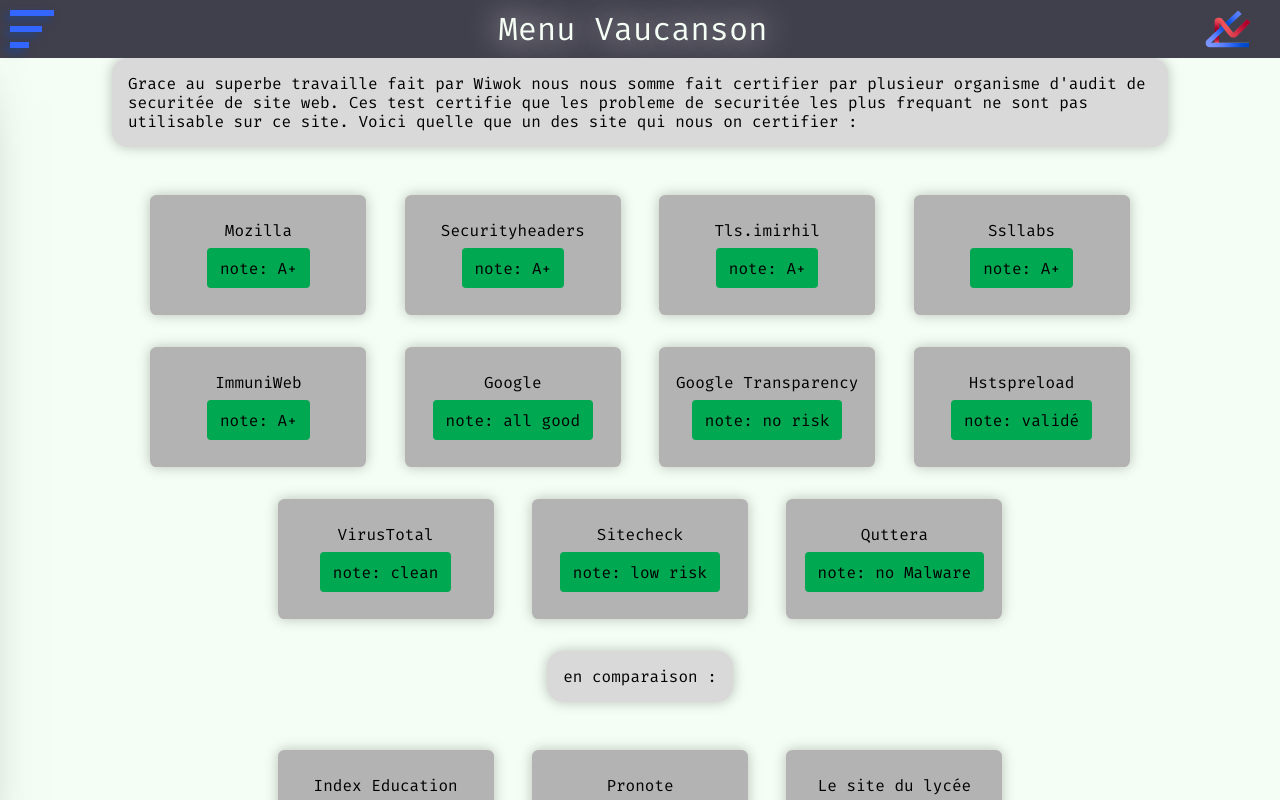
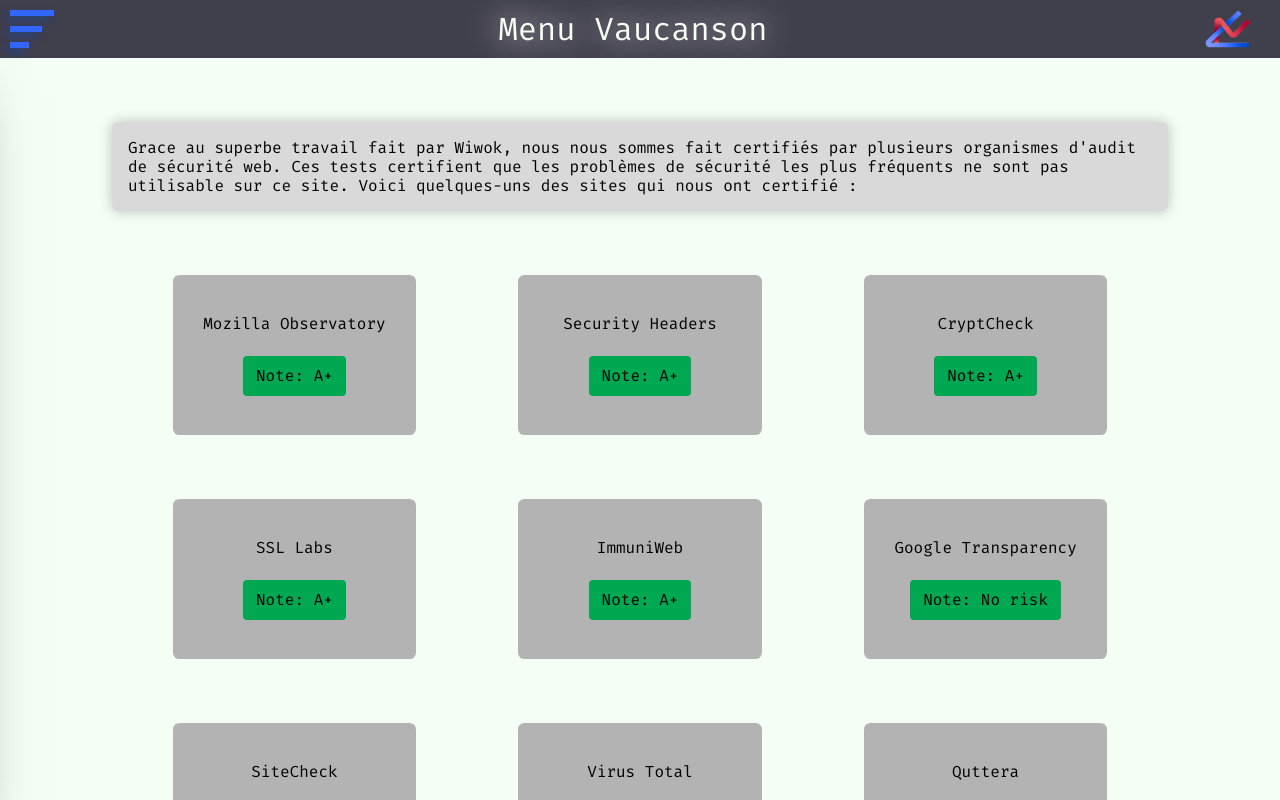
Before and after one commit to Menu-Vaucanson/Desktop, a React (Create React App) app: page /Security in a window 1280 px wide. Shown: the top 800 px of the page. Built offline with nearby package versions, Linux system fonts and the light colour scheme.

Commit message:
Refactored all the security page

```diff
--- a/src/Components/Security.tsx
+++ b/src/Components/Security.tsx
@@ -1,109 +1,128 @@
 function Security() {
-	const securityTest: Array<{ name: string, rate: string, colors: string, link: string }> = [
+	function TheirSecurity() {
+		const TheirTests: Array<{ name: string, rate: string, color: string, link: string }> = [
 			{
-			name: "Mozilla",
+				name: "Index Education (Mozilla Observatory)",
+				rate: "C",
+				color: "yellow",
+				link: "https://observatory.mozilla.org/analyze/www.index-education.com"
+			}, {
+				name: "PRONOTE (Mozilla Observatory)",
+				rate: "D+",
+				color: "orange",
+				link: "https://observatory.mozilla.org/analyze/0380033e.index-education.net"
+			}, {
+				name: "Lycée Vaucanson (Mozilla Observatory)",
+				rate: "D+",
+				color: "orange",
+				link: "https://observatory.mozilla.org/analyze/lycee-vaucanson-grenoble.web.ac-grenoble.fr"
+			}
+		];
+
+		return (
+			<div className="SecurityBoxs">
+				{TheirTests.map((element, i) => {
+					return (
+						<a className="SecurityBox" href={element.link} target="_blank" rel="noreferrer" key={i}>
+							<div className="SecurityName">
+								{element.name}
+							</div>
+							<div className={"SecurityRate " + element.color}>
+								Note: {element.rate}
+							</div>
+						</a>
+					);
+				})}
+			</div>
+		);
+	}
+
+	function OurSecurity() {
+		const OurTests: Array<{ name: string, rate: string, color: string, link: string }> = [
+			{
+				name: "Mozilla Observatory",
 				rate: "A+",
-			colors: "green",
+				color: "green",
 				link: "https://observatory.mozilla.org/analyze/menuvox.fr"
 			}, {
-			name: "Securityheaders",
+				name: "Security Headers",
 				rate: "A+",
-			colors: "green",
+				color: "green",
 				link: "https://securityheaders.com/?followRedirects=on&hide=on&q=menuvox.fr"
 			}, {
-			name: "Tls.imirhil",
+				name: "CryptCheck",
 				rate: "A+",
-			colors: "green",
+				color: "green",
 				link: "https://tls.imirhil.fr/https/menuvox.fr"
 			}, {
-			name: "Ssllabs",
+				name: "SSL Labs",
 				rate: "A+",
-			colors: "green",
+				color: "green",
 				link: "https://www.ssllabs.com/ssltest/analyze?d=menuvox.fr"
 			}, {
 				name: "ImmuniWeb",
 				rate: "A+",
-			colors: "green",
+				color: "green",
 				link: "https://www.immuniweb.com/ssl/menuvox.fr/MnPOVJDs/"
 			}, {
-			name: "Google",
-			rate: "all good",
-			colors: "green",
-			link: "https://csp-evaluator.withgoogle.com/?csp=https://menuvox.fr"
-		}, {
 				name: "Google Transparency",
-			rate: "no risk",
-			colors: "green",
+				rate: "No risk",
+				color: "green",
 				link: "https://transparencyreport.google.com/safe-browsing/search?url=menuvox.fr"
 			}, {
-			name: "Hstspreload",
-			rate: "validé",
-			colors: "green",
-			link: "https://hstspreload.org?domain=menuvox.fr"
-		}, {
-			name: "VirusTotal",
-			rate: "clean",
-			colors: "green",
-			link: "https://www.virustotal.com/gui/url/181a40e35c8c6a87622a212da69faf4ca4f851b3e083ddfe10792147857c1fb7"
-		}, {
-			name: "Sitecheck",
-			rate: "low risk",
-			colors: "green",
+				name: "SiteCheck",
+				rate: "Low risk",
+				color: "green",
 				link: "https://sitecheck.sucuri.net/results/menuvox.fr"
 			}, {
+				name: "Virus Total",
+				rate: "Clean",
+				color: "green",
+				link: "https://www.virustotal.com/gui/url/e0b6251bbfeb152c2e4210c9ab60d03e2b7d29fceae7cf6d33989ea63d329285?nocache=1"
+			}, {
 				name: "Quttera",
-			rate: "no Malware",
-			colors: "green",
+				rate: "No Malware",
+				color: "green",
 				link: "https://quttera.com/detailed_report/menuvox.fr"
 			}
 		];
-	const otherTest: Array<{ name: string, rate: string, colors: string, link: string }> = [
-		{
-			name: "Index Education",
-			rate: "c",
-			colors: "brown",
-			link: "https://observatory.mozilla.org/analyze/www.index-education.com"
-		}, {
-			name: "Pronote",
-			rate: "D+",
-			colors: "purple",
-			link: "https://observatory.mozilla.org/analyze/0380033e.index-education.net"
-		}, {
-			name: "Le site du lycée",
-			rate: "D+",
-			colors: "purple",
-			link: "https://lycee-vaucanson-grenoble.web.ac-grenoble.fr/"
+		return (
+			<div className="SecurityBoxs">
+				{OurTests.map((element, i) => {
+					let customClass = 'SecurityBox1';
+					if (i % 3 === 1) {
+						customClass = 'SecurityBox2'
+					} else if (i % 3 === 2) {
+						customClass = 'SecurityBox3'
 					}
-	]
-	function CreateComp(dataset: Array<{ name: string, rate: string, colors: string, link: string }>) {
-		return <div className="SecurityBoxButons">{
-			dataset.map((element) => {
-				return <a className="SecurityBox" href={element.link} target="_blank" rel="noopener noreferrer">
+					return (
+						<a className={"SecurityBox " + customClass} href={element.link} target="_blank" rel="noreferrer" key={i}>
 							<div className="SecurityName">
 								{element.name}
 							</div>
-					{/* <div className="SecuritySeparator"></div> */}
-					<div className={"SecureRate " + element.colors}>
-						note: {element.rate}
+							<div className={"SecurityRate " + element.color}>
+								Note: {element.rate}
 							</div>
 						</a>
-			})
-		}</div>
+					);
+				})}
+			</div>
+		);
 	}
+
 	return (
 		<div className="SecurityPage">
-			<div className="SecurityBoxs">
-				Grace au superbe travaille fait par Wiwok nous nous somme fait certifier par plusieur organisme d'audit de securitée de site web. Ces test certifie que les probleme de securitée les plus frequant ne sont pas utilisable sur ce site.
-				Voici quelle que un des site qui nous on certifier :
+			<div className="SecurityText">
+				Grace au superbe travail fait par Wiwok, nous nous sommes fait certifiés par plusieurs organismes d'audit de sécurité web. Ces tests certifient que les problèmes de sécurité les plus fréquents ne sont pas utilisable sur ce site.
+				Voici quelques-uns des sites qui nous ont certifié :
 			</div>
-			{CreateComp(securityTest)}
-			<div className="ComparateBoxs">
-				en comparaison :
+			<OurSecurity />
+			<div className="SecurityText">
+				Comparaisons
 			</div>
-			{CreateComp(otherTest)}
-			<br />
+			<TheirSecurity />
 		</div>
-	)
+	);
 }
 
 export default Security;
--- a/src/Components/SideMenu.tsx
+++ b/src/Components/SideMenu.tsx
@@ -17,15 +17,17 @@
 		})
 	}
 
+
 	return (
 		<div className={theme === 'dark' ? "SideMenu SideMenuDark" : "SideMenu"} style={css}>
 			<div className='SideMenuClickHanlder' onClick={click} style={css2}></div>
 			<Link className={theme === 'dark' ? 'SideMenuElement SideMenuElementDark' : "SideMenuElement"} to='/' onClick={click}>Accueil</Link>
 			<Link className={theme === 'dark' ? 'SideMenuElement SideMenuElementDark' : "SideMenuElement"} to='/Explore' onClick={click}>Explorer</Link>
+			<Link className={theme === 'dark' ? 'SideMenuElement SideMenuElementDark' : "SideMenuElement"} to='/Security' onClick={click}>Sécurité</Link>
 			<Link className={theme === 'dark' ? 'SideMenuElement SideMenuElementDark' : "SideMenuElement"} to='/Informations' onClick={click}>Informations</Link>
 			<Link className={theme === 'dark' ? 'SideMenuElement SideMenuElementDark' : "SideMenuElement"} to='/Settings' onClick={click}>Paramètres</Link>
 		</div>
-	)
+	);
 }
 
 export default SideMenu;
--- a/src/Components/index.tsx
+++ b/src/Components/index.tsx
@@ -12,7 +12,6 @@
 import Security from './Security';
 
 function Index() {
-
 	const [theme, settheme] = useState(JSON.parse(window.localStorage.getItem('theme') as string));
 
 	if (theme === 'dark') {
--- a/src/Stylesheets/index.css
+++ b/src/Stylesheets/index.css
@@ -14,12 +14,24 @@
 }
 
 @keyframes menuFadeIn {
-	0% {
+	from {
 		transform: rotateZ(20deg);
 		opacity: 0%;
 	}
 
-	100% {
+	to {
+		transform: rotateZ(0);
+		opacity: 100%;
+	}
+}
+
+@keyframes securityFadeIn {
+	from {
+		transform: translateY(15vh);
+		opacity: 0%;
+	}
+
+	to {
 		transform: rotateZ(0);
 		opacity: 100%;
 	}
@@ -404,7 +416,6 @@
 	gap: 1vw;
 }
 
-
 .SecuritySeparator {
 	height: 1px;
 	width: 10vw;
@@ -412,71 +423,65 @@
 }
 
 .SecurityBox {
-	gap: 1vh;
-	height: 12vh;
-	padding: 1.5vh;
-	margin-top: 12vh;
+	display: flex;
+	flex-direction: column;
+	align-items: center;
+	justify-content: space-evenly;
+	text-align: center;
+	height: 16vh;
+	width: 15vw;
+	padding: 2vh 2vw;
 	border-radius: 0.5vmax;
-	box-shadow: 0 0 1vmax rgba(0, 0, 0, 0.25);
-	display: flex;
-	align-items: center;
-	justify-content: center;
-	text-align: center;
-	flex-direction: column;
 	background-color: #B3B3B3;
-	width: 15vw;
-	margin-top: 2vh;
-	transition-duration: 300ms;
+	transition-duration: 150ms;
+	animation-name: securityFadeIn;
+}
+
+.SecurityBox1 {
+	animation-duration: 200ms;
+}
+
+.SecurityBox2 {
+	animation-duration: 100ms;
+}
+
+.SecurityBox3 {
+	animation-duration: 200ms;
 }
 
 .SecurityBox:hover {
-	box-shadow: 0 0 1vmax rgba(0, 0, 0, 0.5);
+	background-color: #D9D9D9;
 }
 
 .SecurityPage {
-	gap: 4vh;
 	display: flex;
 	align-items: center;
 	justify-content: center;
 	flex-direction: column;
+	gap: 8vh;
+	padding-bottom: 10vh;
 }
 
-.SecurityBoxButons {
-	display: flex;
+.SecurityBoxs {
+	display: grid;
+	grid-template-columns: auto auto auto;
 	align-items: center;
 	justify-content: center;
-	flex-wrap: wrap;
 	width: 80vw;
-	column-gap: 3vw;
-	row-gap: 2vh;
+	column-gap: 8vw;
+	row-gap: 8vh;
 }
 
-
-.SecurityBoxs {
-	display: flex;
-	align-items: center;
-	justify-content: center;
-	flex-direction: column;
+.SecurityText {
 	padding: 2vh;
-	width: 80vw;
+	max-width: 80vw;
 	background-color: #D9D9D9;
-	border-radius: 2vh;
+	border-radius: 0.5vmax;
 	box-shadow: 0 0 1vmax rgba(0, 0, 0, 0.25);
+	margin-top: 8vh;
 }
 
-
-.ComparateBoxs {
-	display: flex;
-	align-items: center;
-	justify-content: center;
-	flex-direction: column;
-	padding: 2vh;
-	background-color: #D9D9D9;
-	border-radius: 2vh;
-	box-shadow: 0 0 1vmax rgba(0, 0, 0, 0.25);
-}
-
-.SecureRate {
+.SecurityRate {
 	height: 5vh;
 	padding: 0vh 1vw;
 	border-radius: 0.5vh;
@@ -485,15 +490,15 @@
 	align-items: center;
 }
 
-.SecureRate.green {
+.SecurityRate.green {
 	background-color: #00a851;
 }
 
-.SecureRate.brown {
+.SecurityRate.yellow {
 	background-color: #EE8200;
 }
 
-.SecureRate.purple {
+.SecurityRate.orange {
 	background-color: #E73C09;
 }
 
```
Lines whose indentation alone changed are shown as unchanged.
